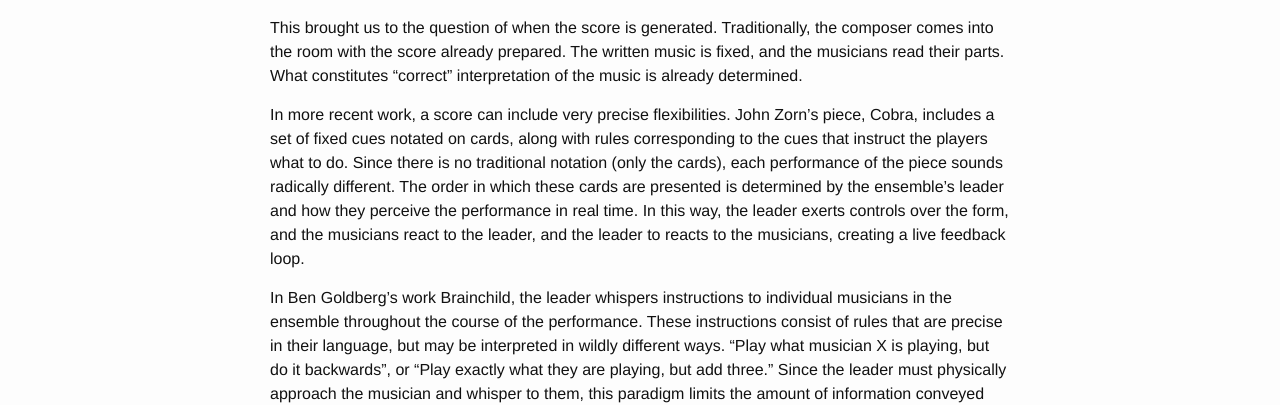
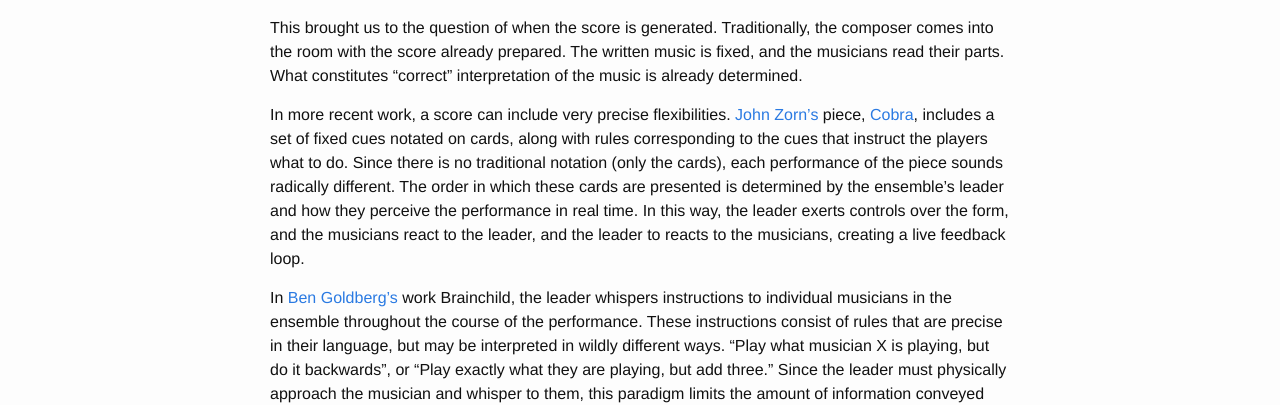
Before and after one commit to CNMATDH/-e-met, a Jekyll site: the page built from _posts/2015-10-2-notation.markdown, in a window 1280 px wide. Shown: the part 679-1084 px from the top of the page. Built offline with Jekyll 4.4.1, drawn with Linux system fonts in a browser that asks for light colours; some of the changed lines change nothing that is shown; some of the changed text lies outside the part shown.

Commit message:
journal1withLinks

```diff
--- a/_posts/2015-10-2-notation.markdown
+++ b/_posts/2015-10-2-notation.markdown
@@ -12,9 +12,9 @@
 
 This brought us to the question of when the score is generated. Traditionally, the composer comes into the room with the score already prepared. The written music is fixed, and the musicians read their parts. What constitutes "correct" interpretation of the music is already determined.
 
-In more recent work, a score can include very precise flexibilities. John Zorn's piece,  Cobra, includes a set of fixed cues notated on cards, along with rules corresponding to the cues that instruct the players what to do. Since there is no traditional notation (only the cards), each performance of the piece sounds radically different. The order in which these cards are presented is determined by the ensemble's leader and how they perceive the performance in real time. In this way, the leader exerts controls over the form, and the musicians react to the leader, and the leader to reacts to the musicians, creating a live feedback loop.
+In more recent work, a score can include very precise flexibilities. [John Zorn's](https://en.wikipedia.org/wiki/John_Zorn) piece, [Cobra](https://www.youtube.com/watch?v=1m1pjR1AQbc), includes a set of fixed cues notated on cards, along with rules corresponding to the cues that instruct the players what to do. Since there is no traditional notation (only the cards), each performance of the piece sounds radically different. The order in which these cards are presented is determined by the ensemble's leader and how they perceive the performance in real time. In this way, the leader exerts controls over the form, and the musicians react to the leader, and the leader to reacts to the musicians, creating a live feedback loop.
 
-In Ben Goldberg’s work Brainchild, the leader whispers instructions to individual musicians in the ensemble throughout the course of the performance. These instructions consist of rules that are precise in their language, but may be interpreted in wildly different ways. “Play what musician X is playing, but do it backwards”, or “Play exactly what they are playing, but add three.” Since the leader must physically approach the musician and whisper to them, this paradigm limits the amount of information conveyed and the speed of the message. It is impossible for several musicians to receive simultaneous cues unless the leader sets up the scenario ahead of time.
+In [Ben Goldberg’s](http://www.bengoldberg.net/) work Brainchild, the leader whispers instructions to individual musicians in the ensemble throughout the course of the performance. These instructions consist of rules that are precise in their language, but may be interpreted in wildly different ways. “Play what musician X is playing, but do it backwards”, or “Play exactly what they are playing, but add three.” Since the leader must physically approach the musician and whisper to them, this paradigm limits the amount of information conveyed and the speed of the message. It is impossible for several musicians to receive simultaneous cues unless the leader sets up the scenario ahead of time.
 
 Thus, the problem here is how to generate a complex, dynamic, and responsive score in real time that can be communicated simultaneously to everyone, that at the same time empowers the improvisors to play freely. Our solution (for the time being) is to control five parameters in real time: stability, density, strength of transients, speed of activity, and spectral variety (these words will be thoroughly defined in a later journal entry). We will scale the highness and lowness of these parameters numerically, and the leader determine these values in real-time using electronic sliders. The five values (reinterpreted as a graphic) will be projected on a monitor which the musicians will read during the piece. As the piece continues, the leader will respond to how the improvisors interpret them by issuing new values, thus creating a real-time feedback loop to guide the form.
 
```
